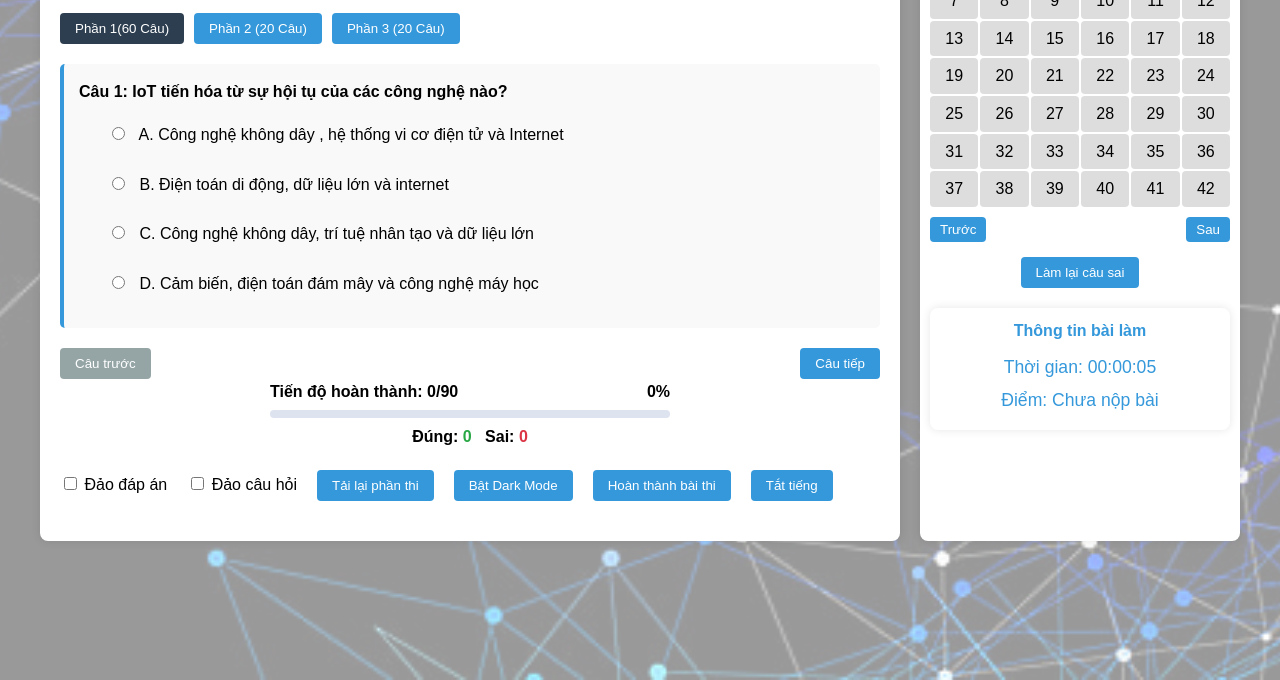
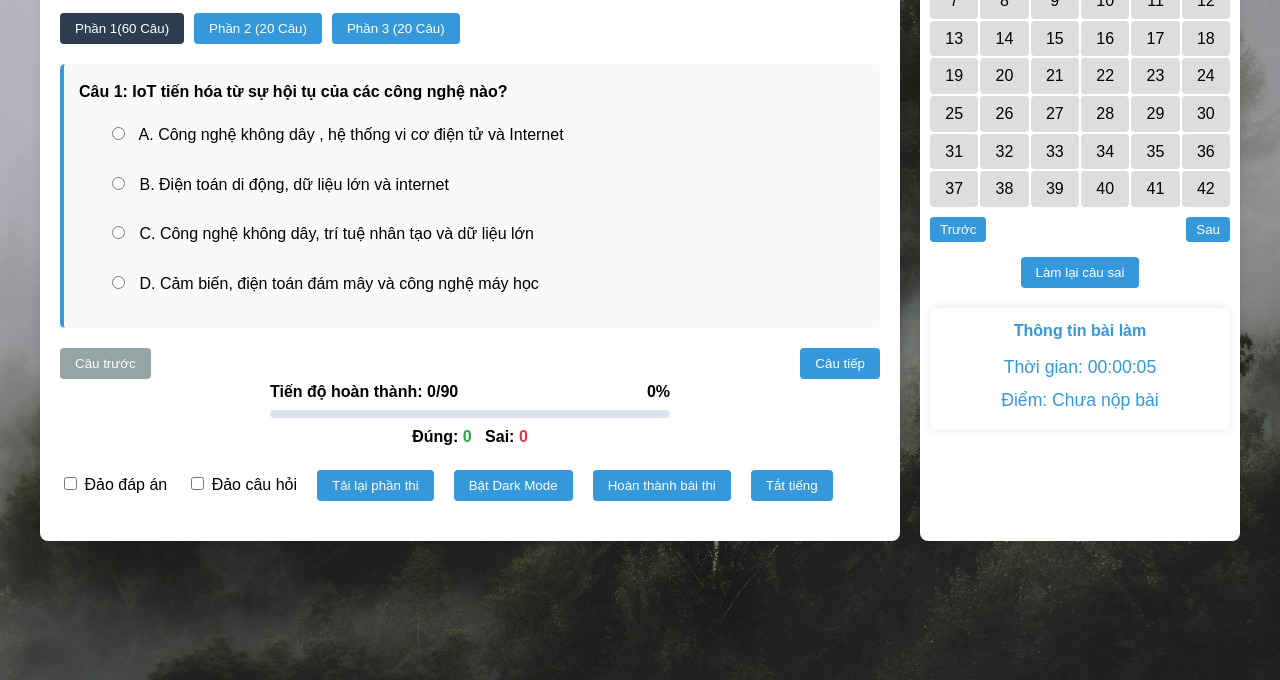
Before and after one commit to lilhimn204/quiz-iot, a plain HTML site: page index.html in a window 1280 px wide. Shown: the part 120-800 px from the top of the page. Drawn offline with Linux system fonts and the light colour scheme.

Commit message:
change background

```diff
--- a/index.html
+++ b/index.html
@@ -394,7 +394,7 @@
             pointer-events: none;
         }
         body {
-            background: url('image/background-iot.jpg') no-repeat center center fixed;
+            background: url('image/background-forest.jpg') no-repeat center center fixed;
             background-size: cover;
         }
         body::before {
@@ -402,7 +402,7 @@
             position: fixed;
             top: 0; left: 0;
             width: 100%; height: 100%;
-            background: rgba(255,255,255,0.6); /* Lớp mờ trắng 60% */
+            background: rgba(255,255,255,0); /* Lớp mờ trắng 60% */
             z-index: -1;
         }
     </style>
```
Also changed, not shown: image/background-forest.jpg (added).
